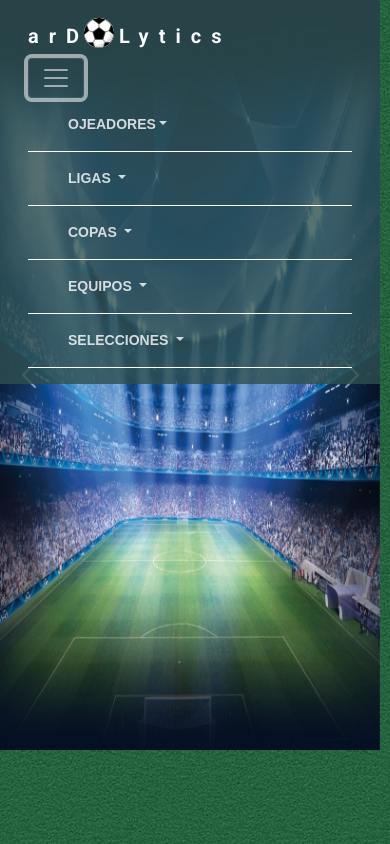
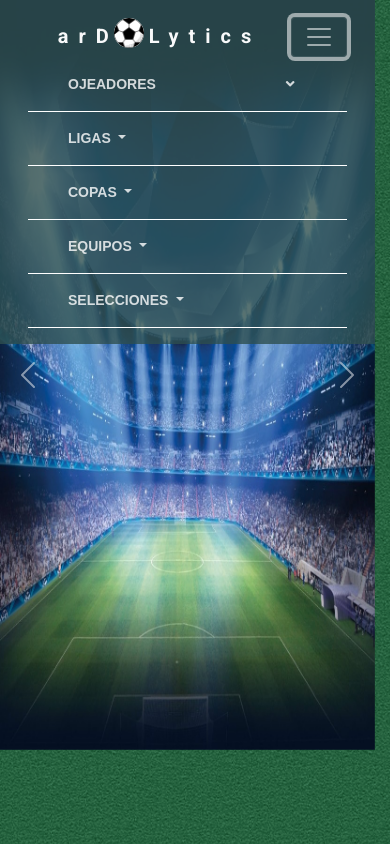
Before and after one commit to miyenpolverini/ardolytics, a website: page index.html in a window 390 px wide. Both pictures are taken after a click on the button "Toggle navigation". Shown: the top 844 px of the page. Drawn offline with nearby package versions, Linux system fonts and the light colour scheme.

Commit message:
prueba responsive

```diff
--- a/index.html
+++ b/index.html
@@ -71,9 +71,11 @@
                 <div class="collapse navbar-collapse" id="navbarSupportedContent">
                     <ul class="navbar-nav me-auto mb-lg-0 contenido-menu">
                         <li class="nav-item dropdown sub-contenido-menu">
-                            <a class="active dropdown-toggle menu-boot m-4" href="#" id="navbarDropdown" role="button" data-bs-toggle="dropdown"
-                                aria-expanded="false">OJEADORES</a>
-                            <ul class="dropdown-menu  submenu-boot p-3" aria-labelledby="navbarDropdown">
+                            <a class="active menu-boot m-4" href="#" id="navbarDropdown" role="button"
+                                data-bs-toggle="dropdown" aria-expanded="false">OJEADORES
+                                <i class="fas fa-angle-down flecha-ojeadores"></i>
+                            </a>
+                            <ul class="dropdown-menu submenu-boot p-3" aria-labelledby="navbarDropdown">
                                 <li>
                                     <img class="iconosIndex" src="iconos/jugador-de-futbol.png" alt="logo jugadores">
                                     <a href="vinculos/jugadores.html">Jugadores</a>
@@ -87,8 +89,8 @@
                             </ul>
                         </li>
                         <li class="nav-item dropdown sub-contenido-menu">
-                            <a class="active dropdown-toggle menu-boot m-4" href="#" id="navbarDropdown" role="button" data-bs-toggle="dropdown"
-                                aria-expanded="false">LIGAS
+                            <a class="active dropdown-toggle menu-boot m-4" href="#" id="navbarDropdown" role="button"
+                                data-bs-toggle="dropdown" aria-expanded="false">LIGAS
                             </a>
                             <ul class="dropdown-menu submenu-boot p-3" aria-labelledby="navbarDropdown">
                                 <li>
@@ -115,8 +117,8 @@
                             </ul>
                         </li>
                         <li class="nav-item dropdown sub-contenido-menu">
-                            <a class="active dropdown-toggle menu-boot m-4" href="#" id="navbarDropdown" role="button" data-bs-toggle="dropdown"
-                                aria-expanded="false">COPAS
+                            <a class="active dropdown-toggle menu-boot m-4" href="#" id="navbarDropdown" role="button"
+                                data-bs-toggle="dropdown" aria-expanded="false">COPAS
                             </a>
                             <ul class="dropdown-menu submenu-boot p-3" aria-labelledby="navbarDropdown">
                                 <li>
@@ -126,16 +128,16 @@
                             </ul>
                         </li>
                         <li class="nav-item dropdown sub-contenido-menu">
-                            <a class="active dropdown-toggle menu-boot m-4" href="#" id="navbarDropdown" role="button" data-bs-toggle="dropdown"
-                                aria-expanded="false">EQUIPOS
+                            <a class="active dropdown-toggle menu-boot m-4" href="#" id="navbarDropdown" role="button"
+                                data-bs-toggle="dropdown" aria-expanded="false">EQUIPOS
                             </a>
                             <ul class="dropdown-menu submenu-boot p-3" aria-labelledby="navbarDropdown">
                                 <li><a href="vinculos/equiposargentina.html">Argentina</a></li>
                             </ul>
                         </li>
                         <li class="nav-item dropdown sub-contenido-menu">
-                            <a class="active dropdown-toggle menu-boot m-4" href="#" id="navbarDropdown" role="button" data-bs-toggle="dropdown"
-                                aria-expanded="false">SELECCIONES
+                            <a class="active dropdown-toggle menu-boot m-4" href="#" id="navbarDropdown" role="button"
+                                data-bs-toggle="dropdown" aria-expanded="false">SELECCIONES
                             </a>
                             <ul class="dropdown-menu submenu-boot p-3" aria-labelledby="navbarDropdown">
                                 <li><a href="vinculos/ranking.html">Ranking FIFA</a></li>
--- a/scss/estilo.scss
+++ b/scss/estilo.scss
@@ -235,13 +235,12 @@ footer .redes i{
 
   .logoPrincipal{
     margin:0 auto ;
-    width: 380px;
   }
   nav{
-    width: 380px;
+    width: 375px;
   }
   .carrusel-respo{
-    width: 380px;
+    width: 375px;
   }
 
   .contenido-menu .sub-contenido-menu{
@@ -253,6 +252,15 @@ footer .redes i{
     padding: 20px;
   }
 
+
+  .menu-boot{
+    .flecha-ojeadores{
+      margin-left: 9em;
+    }
+    &:hover{
+      border-bottom: none;
+    }
+  }
   .submenu-boot li{
     .flecha-jug{
       margin-left: 46%;
@@ -266,8 +274,8 @@ footer .redes i{
   .pie{
     display: block;
     position: relative;
-    bottom: 115px;
-    width: 380px;
+    bottom: 75px;
+    width: 375px;
   }
   .contacto{
     display: block;
```
Also changed, not shown: css/estilo.css.
